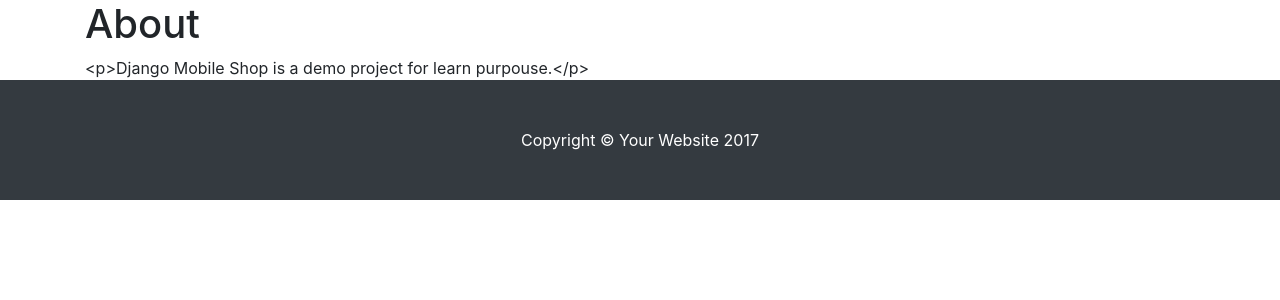
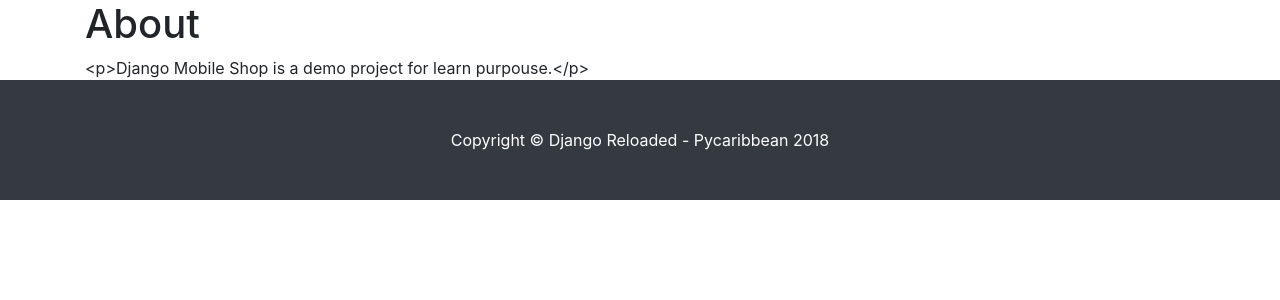
Before and after one commit to emilioferreyra/pycaribbean-django-reloaded-talk, a Django app: page /about/ in a window 1280 px wide. Shown: the part 56-356 px from the top of the page. Run offline with Django 3.2, Linux system fonts and the light colour scheme; data comes from the database, SQL or seed files in the repository; some libraries are stand-ins or nearby versions.

Commit message:
Change copyright to Django Reloaded Pycaribbean 2018

```diff
--- a/src/templates/footer.html
+++ b/src/templates/footer.html
@@ -3,7 +3,7 @@
 <!-- Footer -->
     <footer class="py-5 bg-dark">
       <div class="container">
-        <p class="m-0 text-center text-white">Copyright &copy; Your Website 2017</p>
+        <p class="m-0 text-center text-white">Copyright &copy; Django Reloaded - Pycaribbean 2018</p>
       </div>
       <!-- /.container -->
     </footer>
```
